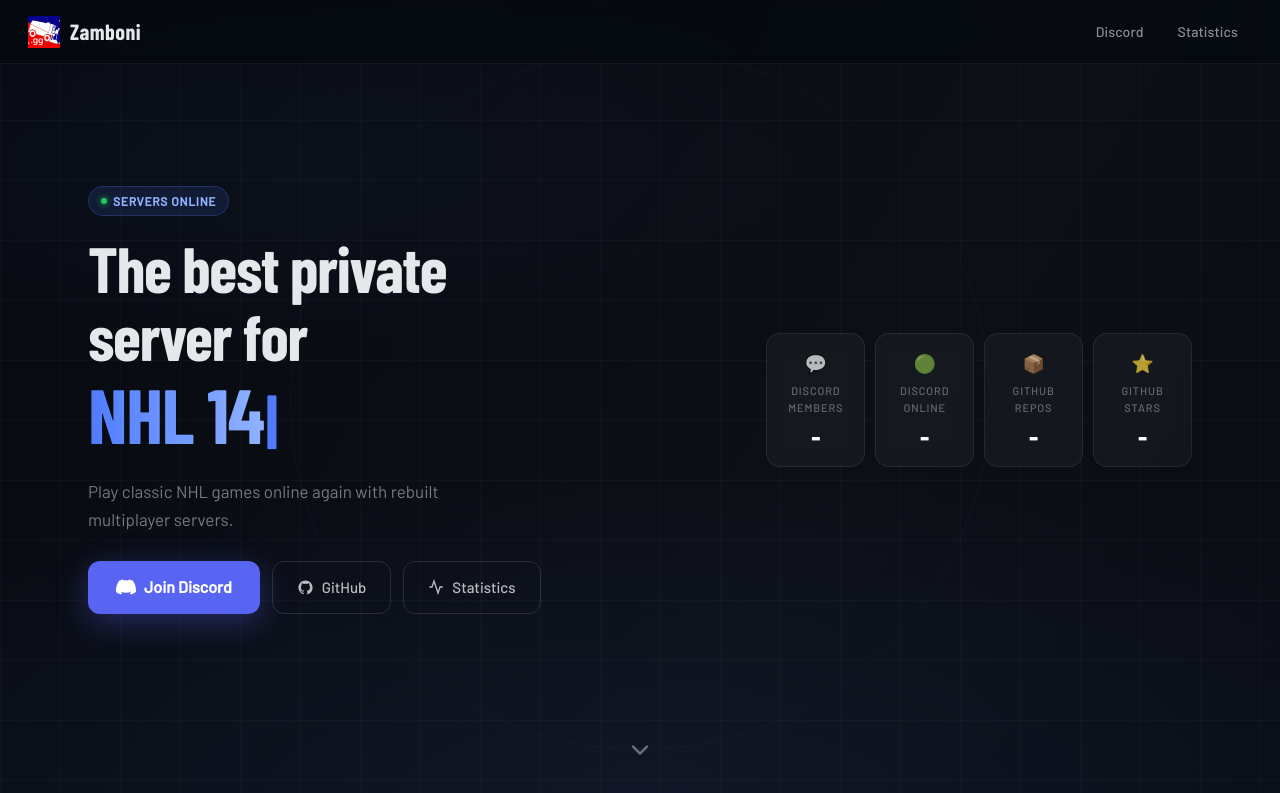
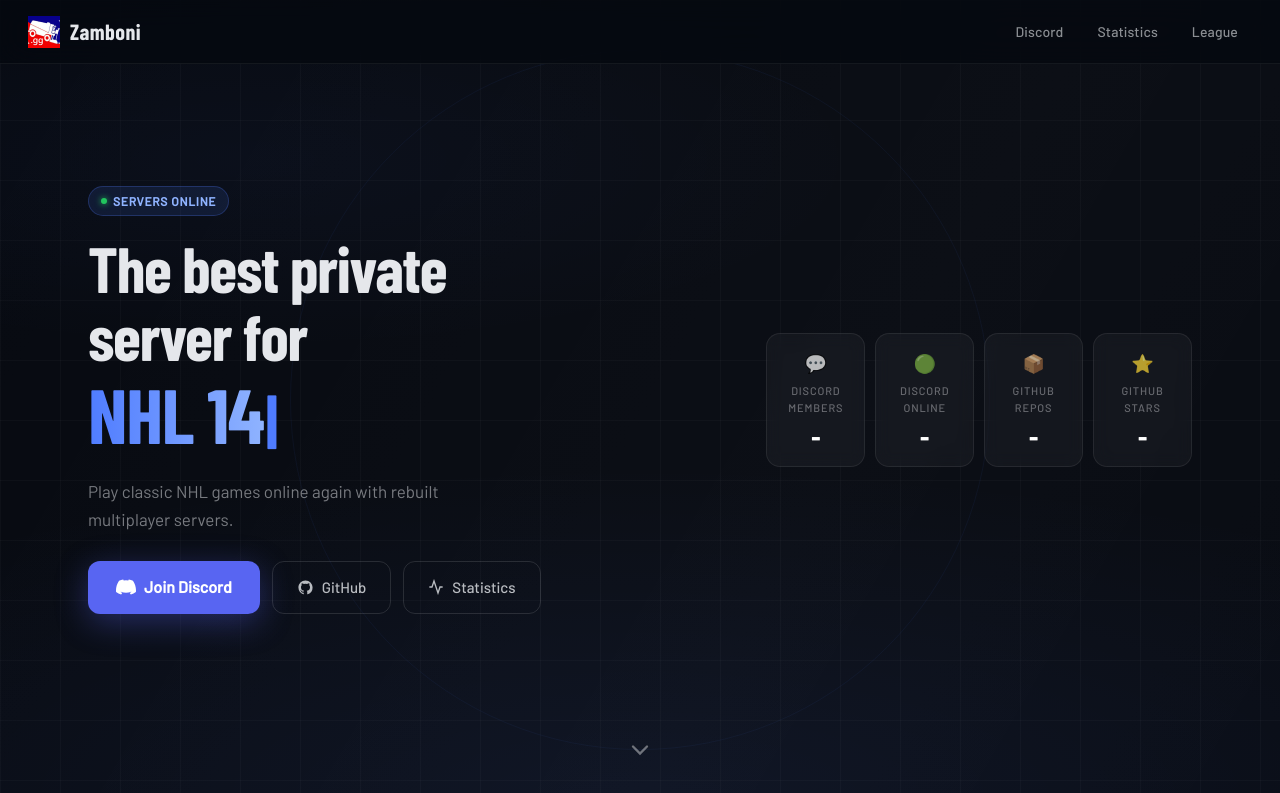
Before and after one commit to ZamboniDevelopment/Website, a website: page public/index.html in a window 1280 px wide. Shown: the top 793 px of the page. Drawn offline with nearby package versions, Linux system fonts and the light colour scheme; no server answers; a web font is replaced by a local one.

Commit message:
V2.4.3 - add league to nav (requested by tino45)

```diff
--- a/public/index.html
+++ b/public/index.html
@@ -424,6 +424,7 @@
     <div class="nav-links">
         <a href="https://discord.gg/FgPY7tAFEJ">Discord</a>
         <a href="/statistics">Statistics</a>
+        <a href="/league">League</a>
     </div>
 </div>
 <section>
```
